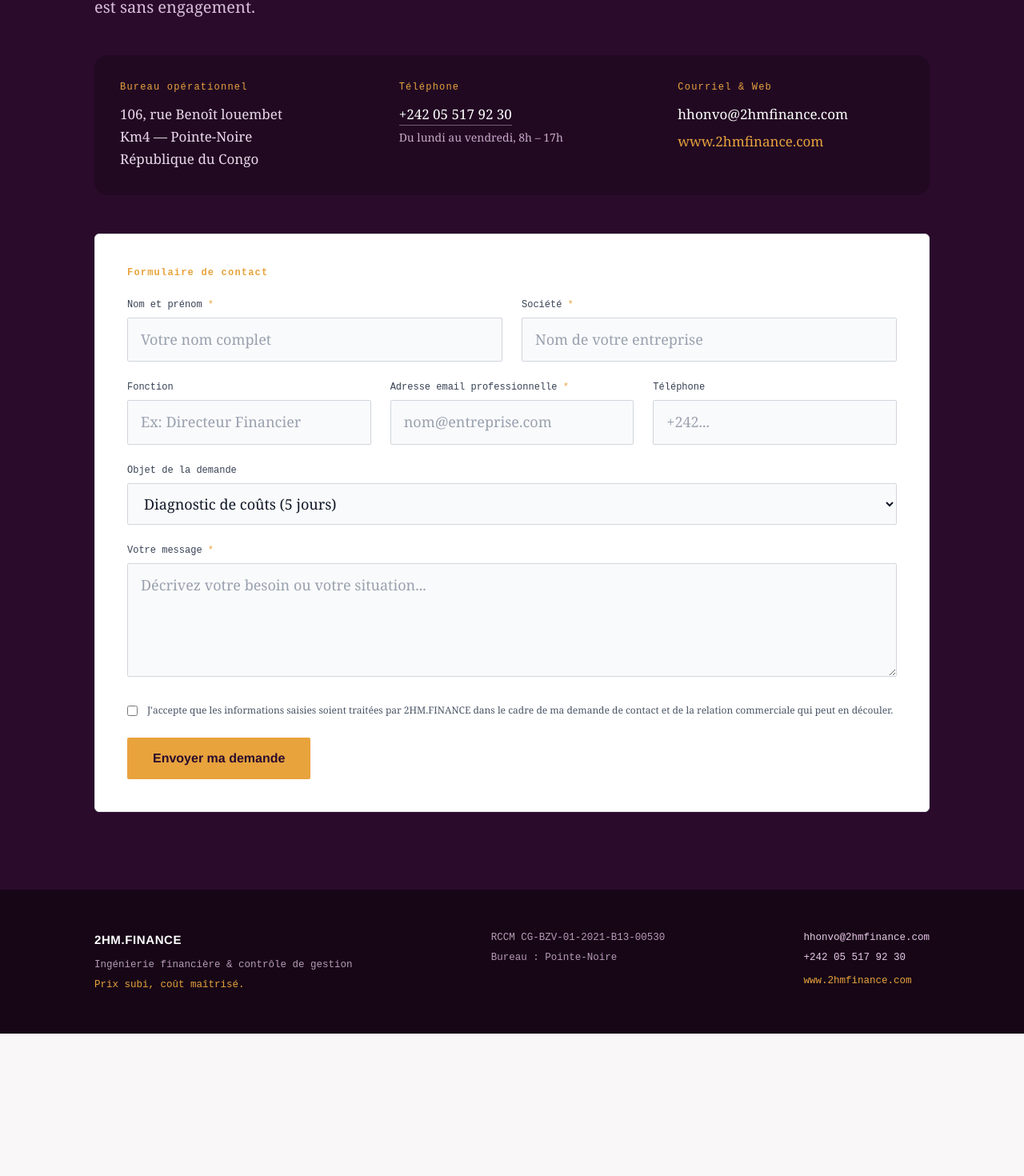
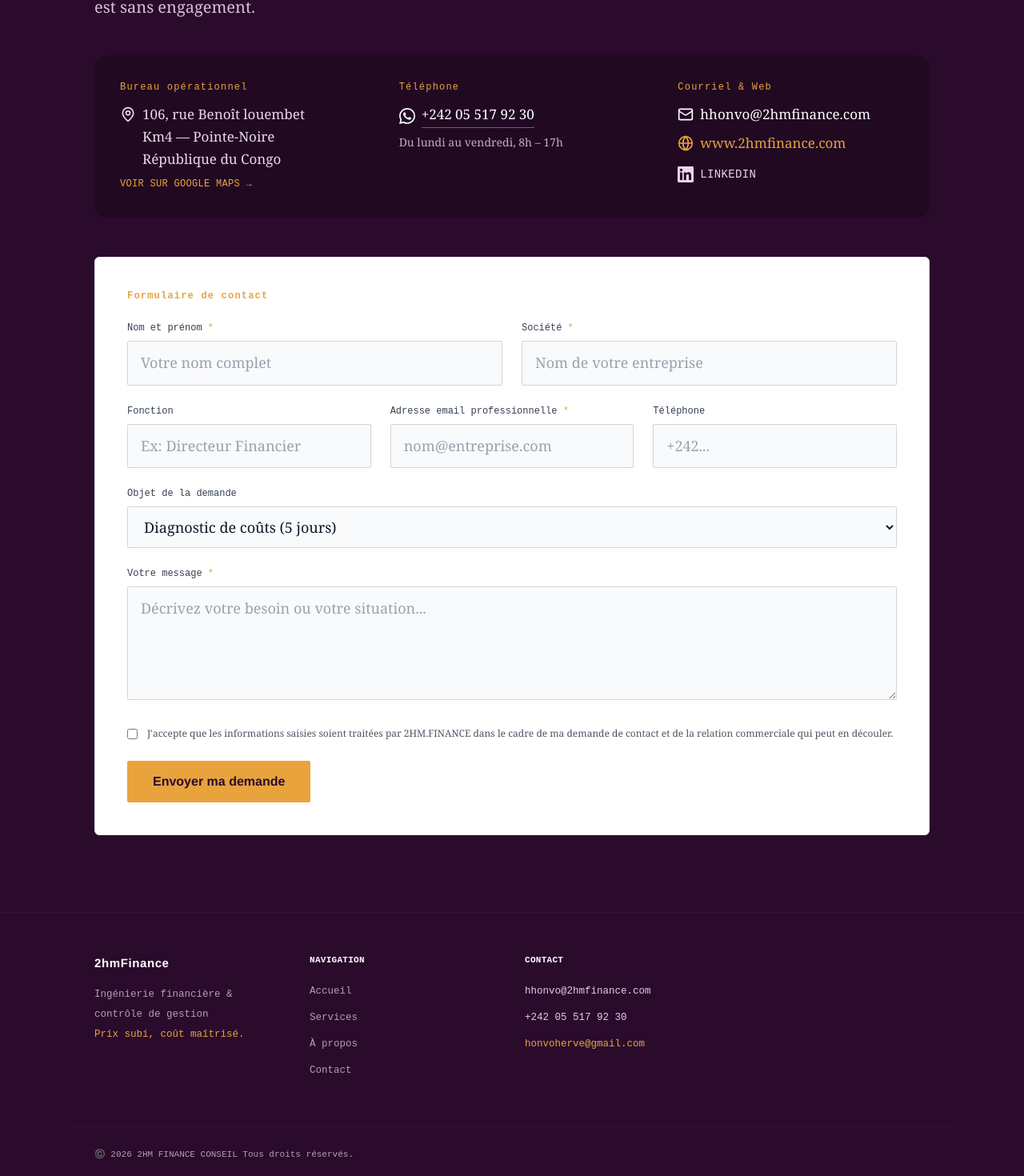
Before and after one commit to GomaNao07/Site-web-2hm-Finance, a React (Vite) app: page /contact in a window 1280 px wide. Shown: the part 356-1826 px from the top of the page at 80% size. Before the commit the page ends 1648 px from the top, so only its background shows below. Built offline with nearby package versions, Linux system fonts and the light colour scheme.

Commit message:
feat: update footer and contact page

```diff
--- a/src/components/Footer.jsx
+++ b/src/components/Footer.jsx
@@ -1,40 +1,96 @@
-import React from 'react';
 import { Link } from 'react-router-dom';
-
 export default function Footer() {
   return (
-    <footer className="bg-[#160616] text-[#B79AB7] py-12 border-t border-[#862586]/20 font-mono text-[12.5px] leading-[2]">
-      <div className="max-w-[1100px] mx-auto px-7 flex flex-col md:flex-row justify-between gap-8 items-start">
-
-        {/* Brand & Slogan */}
+    <footer className="bg-brand-violet-deep text-[#B79AB7] font-mono text-[12.5px] leading-[2] border-t border-brand-violet/20">
+      <div className="max-w-[1100px] mx-auto w-full">
+        <div className="grid grid-cols-2 gap-8 px-7 py-12 md:grid-cols-4">
+          {/* Brand */}
           <div>
-          <strong className="text-white font-display text-[15px] tracking-[0.04em] block mb-1">
-            2HM.FINANCE
+            <strong className="text-white font-display text-[15px] tracking-[0.04em] block mb-3">
+              2hmFinance
             </strong>
             <p className="m-0">Ingénierie financière &amp; contrôle de gestion</p>
-          <p className="m-0 text-[#E8A33D] font-medium">Prix subi, coût maîtrisé.</p>
+            <p className="m-0 text-brand-amber font-medium">
+              Prix subi, coût maîtrisé.
+            </p>
           </div>
-
-        {/* Legal Info */}
+          {/* Navigation */}
           <div>
-          <p className="m-0">RCCM CG-BZV-01-2021-B13-00530</p>
-          <p className="m-0"></p>
-          <p className="m-0">Bureau : Pointe-Noire</p>
+            <h2 className="mb-4 text-[11px] font-semibold text-white uppercase tracking-wide">
+              Navigation
+            </h2>
+            <ul className="font-medium">
+              <li className="mb-2">
+                <Link
+                  to="/"
+                  className="hover:underline hover:text-white"
+                >
+                  Accueil
+                </Link>
+              </li>
+              <li className="mb-2">
+                <Link
+                  to="/nos-expertises"
+                  className="hover:underline hover:text-white"
+                >
+                  Services
+                </Link>
+              </li>
+              <li className="mb-2">
+                <Link
+                  to="/le-cabinet"
+                  className="hover:underline hover:text-white"
+                >
+                  À propos
+                </Link>
+              </li>
+              <li className="mb-2">
+                <Link
+                  to="/contact"
+                  className="hover:underline hover:text-white"
+                >
+                  Contact
+                </Link>
+              </li>
+            </ul>
           </div>
-
-        {/* Quick Links / Contact */}
+          {/* Contact */}
           <div>
-          <a href="mailto:hhonvo@2hmfinance.com" className="text-[#E7C8E7] hover:underline block">
+            <h2 className="mb-4 text-[11px] font-semibold text-white uppercase tracking-wide">
+              Contact
+            </h2>
+            <ul className="font-medium">
+              <li className="mb-2">
+                <a
+                  href="mailto:hhonvo@2hmfinance.com"
+                  className="text-[#E7C8E7] hover:underline hover:text-white"
+                >
                   hhonvo@2hmfinance.com
                 </a>
-          <a href="tel:+242055179230" className="text-[#E7C8E7] hover:underline block">
+              </li>
+              <li className="mb-2">
+                <a
+                  href="tel:+242055179230"
+                  className="text-[#E7C8E7] hover:underline hover:text-white"
+                >
                   +242 05 517 92 30
                 </a>
-          <Link to="/" className="text-[#E8A33D] hover:underline block mt-1">
-            www.2hmfinance.com
+              </li>
+              <li className="mb-2">
+                <Link
+                  to="/contact"
+                  className="text-brand-amber hover:underline"
+                >
+                  honvoherve@gmail.com
                 </Link>
+              </li>
+            </ul>
           </div>
-
+        </div>
+        {/* Bottom bar */}
+        <div className="px-7 py-6 border-t border-brand-violet/10 text-[11px]">
+          ©️ {new Date().getFullYear()} 2HM FINANCE CONSEIL Tous droits réservés.
+        </div>
       </div>
     </footer>
   );
--- a/src/pages/Contact.jsx
+++ b/src/pages/Contact.jsx
@@ -1,7 +1,13 @@
 import React, { useState } from 'react';
 import { Link } from 'react-router-dom';
+import { Mail, Globe, MapPin } from 'lucide-react';
 import SEO from '../components/SEO';
 import Toast from '../components/Toast';
+
+const OFFICE_LATITUDE = -4.7966762;
+const OFFICE_LONGITUDE = 11.8619983;
+const GOOGLE_MAPS_URL = `https://www.google.com/maps/search/?api=1&query=${OFFICE_LATITUDE},${OFFICE_LONGITUDE}`;
+const LINKEDIN_URL = "https://www.linkedin.com/company/2hm-finance/";
 
 export default function Contact() {
   const [formData, setFormData] = useState({
@@ -33,7 +39,7 @@
         "email": "hhonvo@2hmfinance.com",
         "address": {
           "@type": "PostalAddress",
-          "streetAddress": "106, rue Benoît louembet, Km4",
+          "streetAddress": "106, rue Benoît loembet, Km4",
           "addressLocality": "Pointe-Noire",
           "addressCountry": "CG"
         }
@@ -166,11 +172,19 @@
             <h2 className="font-mono text-xs text-[#E8A33D]  tracking-widest block mb-3 font-normal">
               Bureau opérationnel
             </h2>
-            <p className="m-0 text-[17px] text-[#EAD8EA] leading-relaxed">
+            <a href={GOOGLE_MAPS_URL} target="_blank" rel="noopener noreferrer" aria-label="Ouvrir l'adresse du bureau dans Google Maps (nouvel onglet)" className="group block">
+              <div className="flex items-start gap-2">
+                <MapPin className="w-5 h-5 shrink-0 mt-1 text-[#EAD8EA] group-hover:text-white transition-colors" />
+                <p className="m-0 text-[17px] text-[#EAD8EA] leading-relaxed group-hover:text-white transition-colors">
                   106, rue Benoît louembet<br />
                   Km4 — Pointe-Noire<br />
                   République du Congo
                 </p>
+              </div>
+              <span className="mt-2 inline-block text-xs font-mono uppercase tracking-wide text-[#E8A33D] group-hover:underline">
+                Voir sur Google Maps →
+              </span>
+            </a>
           </div>
 
 
@@ -178,27 +192,33 @@
             <h2 className="font-mono text-xs text-[#E8A33D]  tracking-widest block mb-3 font-normal">
               Téléphone
             </h2>
-            <p className="m-0 text-[17px] text-[#EAD8EA] leading-relaxed">
-              <a href="tel:+242055179230" className="text-white hover:underline border-b border-white/35 pb-0.5">
-                +242 05 517 92 30
+            <a href="tel:+242055179230" className="flex items-center gap-2 w-fit text-white hover:underline">
+              <svg viewBox="0 0 24 24" className="w-5 h-5 shrink-0 fill-current" xmlns="http://www.w3.org/2000/svg">
+                <path d="M17.472 14.382c-.297-.149-1.758-.867-2.03-.967-.273-.099-.471-.148-.67.15-.197.297-.767.966-.94 1.164-.173.199-.347.223-.644.075-.297-.15-1.255-.463-2.39-1.475-.883-.788-1.48-1.761-1.653-2.059-.173-.297-.018-.458.13-.606.134-.133.298-.347.446-.52.149-.174.198-.298.298-.497.099-.198.05-.371-.025-.52-.075-.149-.669-1.612-.916-2.207-.242-.579-.487-.5-.669-.51-.173-.008-.371-.01-.57-.01-.198 0-.52.074-.792.372-.272.297-1.04 1.016-1.04 2.479 0 1.462 1.065 2.875 1.213 3.074.149.198 2.096 3.2 5.077 4.487.709.306 1.262.489 1.694.625.712.227 1.36.195 1.871.118.571-.085 1.758-.719 2.006-1.413.248-.694.248-1.289.173-1.413-.074-.124-.272-.198-.57-.347m-5.421 7.403h-.004a9.87 9.87 0 01-5.031-1.378l-.361-.214-3.741.982.998-3.648-.235-.374a9.86 9.86 0 01-1.51-5.26c.001-5.45 4.436-9.884 9.888-9.884 2.64 0 5.122 1.03 6.988 2.898a9.825 9.825 0 012.893 6.994c-.003 5.45-4.437 9.884-9.885 9.884M20.52 3.449C18.24 1.245 15.24 0 12.045 0 5.463 0 .104 5.36.101 11.943c0 2.105.549 4.159 1.595 5.968L0 24l6.235-1.634a11.94 11.94 0 005.71 1.454h.005c6.585 0 11.946-5.359 11.949-11.943a11.874 11.874 0 00-3.379-8.428" />
+              </svg>
+              <span className="text-[17px] border-b border-white/35 pb-0.5">+242 05 517 92 30</span>
             </a>
-              <br />
-              <span className="text-sm text-[#C9A8C9]">Du lundi au vendredi, 8h – 17h</span>
-            </p>
+            <p className="m-0 mt-2 text-sm text-[#C9A8C9]">Du lundi au vendredi, 8h – 17h</p>
           </div>
 
           <div className=" p-8 ">
             <h2 className="font-mono text-xs text-[#E8A33D]  tracking-widest block mb-3 font-normal">
               Courriel &amp; Web
             </h2>
-            <p className="m-0 text-[17px] text-[#EAD8EA] leading-relaxed">
-              <a href="mailto:hhonvo@2hmfinance.com" className="text-white hover:underline   pb-0.5 block mb-1">
-                hhonvo@2hmfinance.com
+            <a href="mailto:hhonvo@2hmfinance.com" className="flex items-center gap-2 w-fit text-white hover:underline mb-2">
+              <Mail className="w-5 h-5 shrink-0" />
+              <span className="text-[17px]">hhonvo@2hmfinance.com</span>
             </a>
-              <Link to="/" className="text-[#E8A33D] hover:underline">
-                www.2hmfinance.com
+            <Link to="/" className="flex items-center gap-2 w-fit text-[#E8A33D] hover:underline">
+              <Globe className="w-5 h-5 shrink-0" />
+              <span className="text-[17px]">www.2hmfinance.com</span>
             </Link>
-            </p>
+            <a href={LINKEDIN_URL} target="_blank" rel="noopener noreferrer" aria-label="Voir 2HM Finance sur LinkedIn" className="mt-4 inline-flex items-center gap-2 text-[#EAD8EA] hover:text-white transition-colors">
+              <svg viewBox="0 0 24 24" className="w-5 h-5 fill-current" xmlns="http://www.w3.org/2000/svg">
+                <path d="M20.447 20.452h-3.554v-5.569c0-1.328-.027-3.037-1.852-3.037-1.853 0-2.136 1.445-2.136 2.939v5.667H9.351V9h3.414v1.561h.046c.477-.9 1.637-1.85 3.37-1.85 3.601 0 4.267 2.37 4.267 5.455v6.286zM5.337 7.433c-1.144 0-2.063-.926-2.063-2.065 0-1.138.92-2.063 2.063-2.063 1.14 0 2.064.925 2.064 2.063 0 1.139-.925 2.065-2.064 2.065zm1.782 13.019H3.555V9h3.564v11.452zM22.225 0H1.771C.792 0 0 .774 0 1.729v20.542C0 23.227.792 24 1.771 24h20.451C23.2 24 24 23.227 24 22.271V1.729C24 .774 23.2 0 22.222 0h.003z" />
+              </svg>
+              <span className="text-sm font-mono uppercase tracking-wide">LinkedIn</span>
+            </a>
           </div>
         </div>
 
```
Lines whose indentation alone changed are shown as unchanged.
